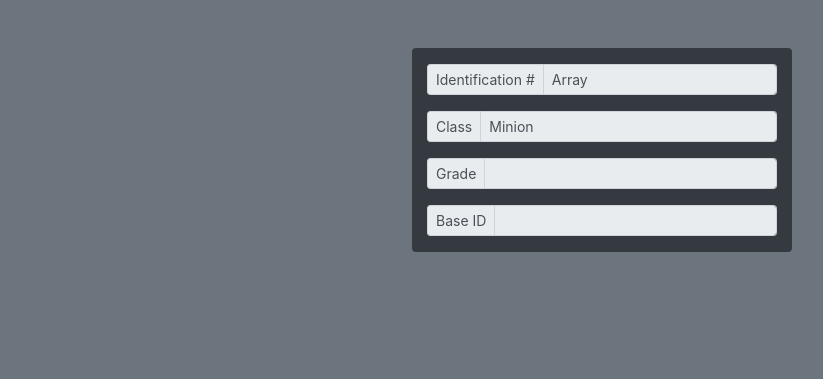
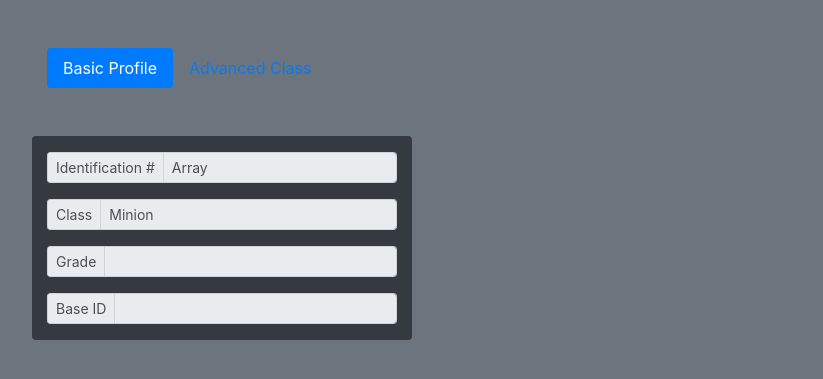
Before and after one commit to Segfavlt/villainDB, a PHP site: page /profile.php in a window 1280 px wide. Shown: the part 72-451 px from the top of the page, without its empty margins (38-861 px from the left). Run offline with PHP 8.4, Linux system fonts and the light colour scheme; the visitor is signed in with stand-in values (Sample User, id 1); data that the repository does not hold is empty; some libraries are stand-ins or nearby versions.

Commit message:
Added basic minion profile tab and advanced minion class tab to profile.php

```diff
--- a/html/profile.php
+++ b/html/profile.php
@@ -28,6 +28,23 @@ if ($_SESSION['access'] == 'minion') {
       <div class="row mt-5">
 
         <div class="col"></div>
+
+        <div class="container">
+        <!-- Nav tab/pill -->
+        <ul class="nav nav-pills mb-3" id="pills-tab" role="tablist">
+            <li class="nav-item">
+              <a class="nav-link active" id="pills-basic-tab" data-toggle="pill" href="#pills-basic" role="tab" aria-controls="pills-basic" aria-selected="true">Basic Profile<a>
+            </li>
+            <li class="nav-item">
+              <a class="nav-link" id="pills-advanced-tab" data-toggle="pill" href="#pills-advanced" role="tab" aria-controls="pills-advanced" aria-selected="false">Advanced Class<a>
+            </li>
+        </ul>
+
+        <!-- Pill panes -->
+        <div class="tab-content" id="pills-tabContent">
+            <div class="tab-pane fade show active" id="pills-basic" role="tabpanel" aria-labelledby="pills-basic-tab">
+                <div class="panel-body">
+                    <div class="row mt-5">
 
                         <div class="col-4 bg-dark  rounded">
 
@@ -67,8 +84,56 @@ if ($_SESSION['access'] == 'minion') {
                                 <input type="text" readonly="true" class="form-control" value="<?php echo $basic_info['base'];?>" aria-label="base" aria-describedby="basic-addon4">
                             </div>
                         </div>
+                    </div>
+                </div>
+            </div>
 
+            <div class="tab-pane fade" id="pills-advanced" role="tabpanel" aria-labelledby="pills-advanced-tab">
+                <div class="panel-body">
+                    <div class="row mt-5">
 
+                        <div class="col-4 bg-dark  rounded">
+
+                            <div class="input-group input-group-sm mb-3 mt-3">
+                                <div class="input-group-prepend">
+                                    <span class=" input-group-text" id="basic-addon1">
+                                        Identification #
+                                    </span>
+                                </div>
+                                <input type="text" readonly="true" class="form-control" value="<?php echo $_SESSION['user'];?>" aria-label="Username" aria-describedby="basic-addon1">
+                            </div>
+
+                            <div class="input-group input-group-sm mb-3">
+                                <div class="input-group-prepend">
+                                    <span class=" input-group-text" id="basic-addon2">
+                                        <?php echo $extra_label;?>
+                                    </span>
+                                </div>
+                                <input type="text" readonly="true" class="form-control" value="<?php echo $extra;?>" aria-label="Extra Info" aria-describedby="basic-addon2">
+                            </div>
+
+                            <div class="input-group input-group-sm mb-3">
+                                <div class="input-group-prepend">
+                                    <span class=" input-group-text" id="basic-addon3">
+                                        <?php echo $metric;?>
+                                    </span>
+                                </div>
+                                <input type="text" readonly="true" class="form-control" value="<?php echo $rating;?>" aria-label="grade" aria-describedby="basic-addon3">
+                            </div>
+
+                            <div class="input-group input-group-sm mb-3">
+                                <div class="input-group-prepend">
+                                    <span class=" input-group-text" id="basic-addon4">
+                                        Base ID
+                                    </span>
+                                </div>
+                                <input type="text" readonly="true" class="form-control" value="<?php echo $basic_info['base'];?>" aria-label="base" aria-describedby="basic-addon4">
+                            </div>
+                        </div>
+                    </div>
+                </div>
+            </div>
+        </div>
 
       <div class="col"></div>
     </div>
```
Lines whose indentation alone changed are shown as unchanged.
